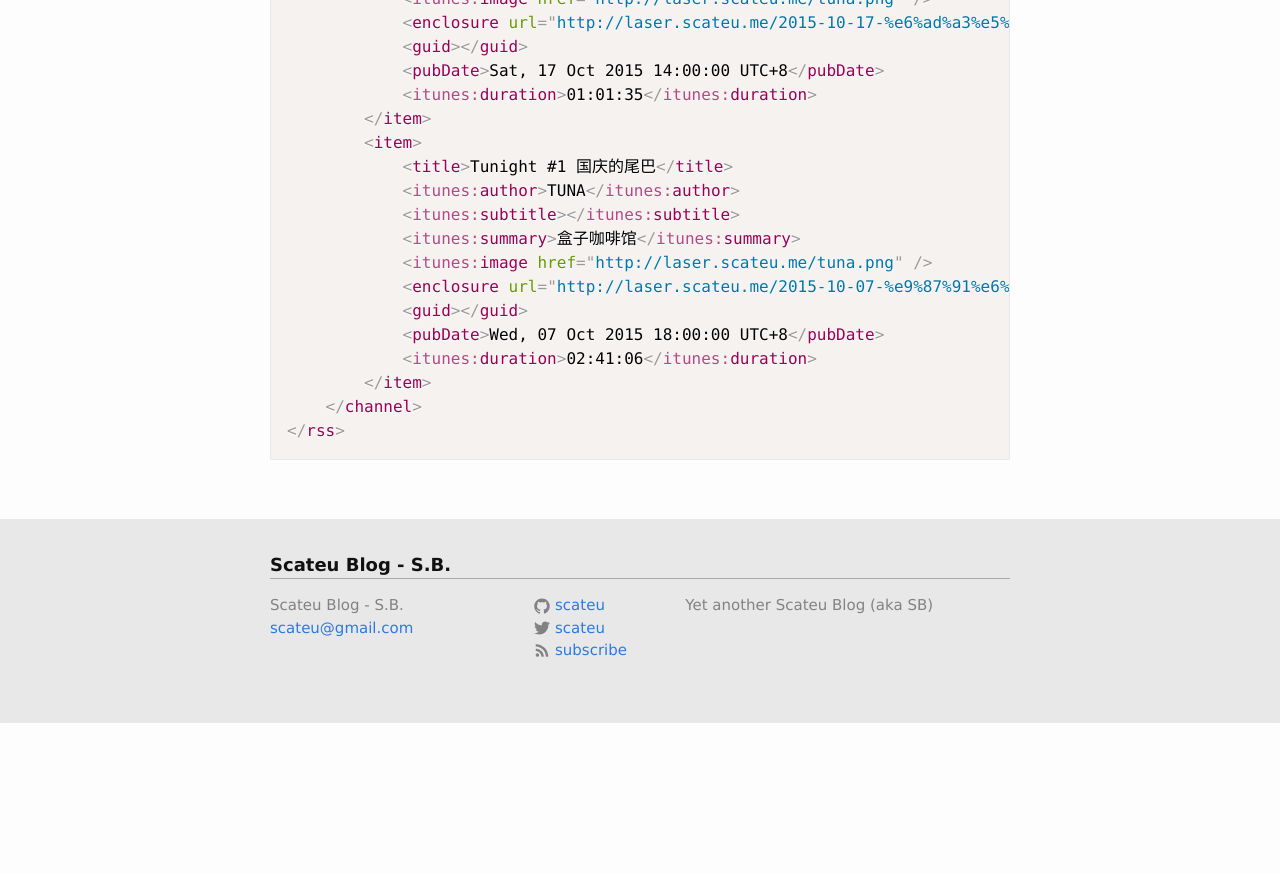
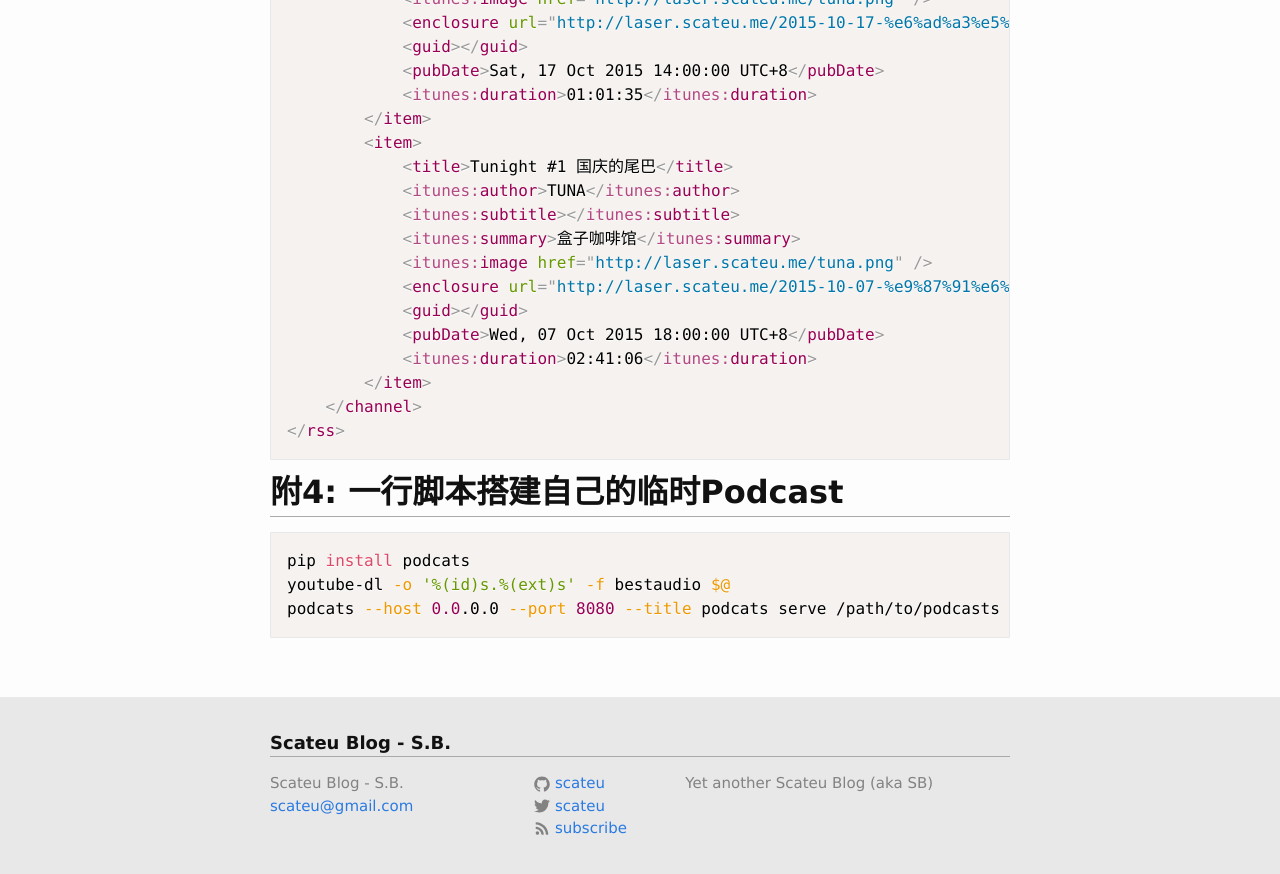
Before and after one commit to scateu/scateu.github.io, a Jekyll site: the page built from _posts/2015-10-28-podcast.md, in a window 1280 px wide and 900 px high, scrolled down 3950 px. Shown: the top 874 px of the window. Built offline with Jekyll 4.4.1, drawn with Linux system fonts in a browser that asks for light colours; nearby versions of some CDN libraries; comment, search, counter and statistics services are not loaded; before the commit the page ends 4672 px from its top, so only the background shows below that.

Commit message:
Sat Sep  1 00:31:36 CST 2018

````diff
--- a/_posts/2015-10-28-podcast.md
+++ b/_posts/2015-10-28-podcast.md
@@ -200,3 +200,11 @@ echo
     </channel>
 </rss>
 ```
+
+## 附4: 一行脚本搭建自己的临时Podcast
+
+```bash
+pip install podcats
+youtube-dl -o '%(id)s.%(ext)s' -f bestaudio $@
+podcats --host 0.0.0.0 --port 8080 --title podcats serve /path/to/podcasts
+```
````
